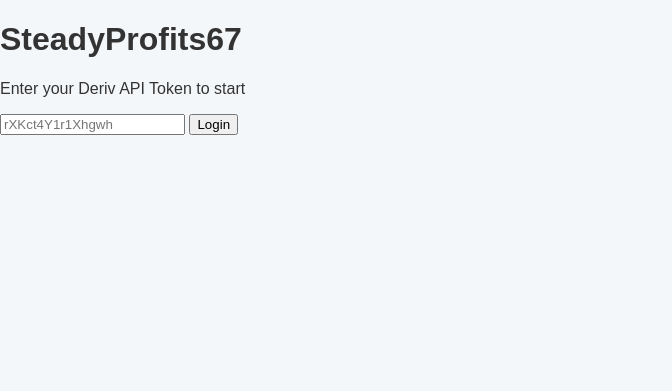
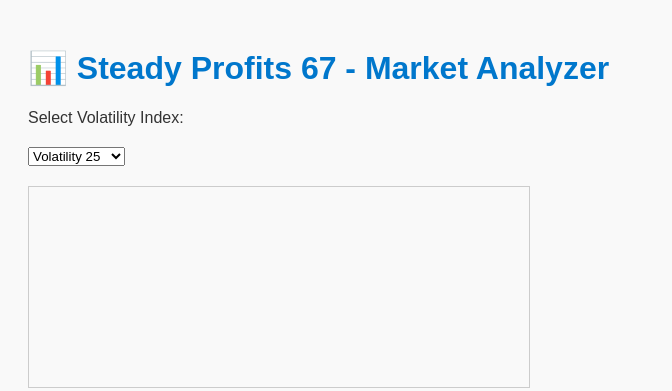
Before and after one commit to jorammulwa/Steadyprofits67, a plain HTML site: page Index.html in a window 1280 px wide. Shown: the whole page, without its empty margins (0-672 px from the left). Drawn offline with Linux system fonts and the light colour scheme.

Commit message:
Update Index.html

```diff
--- a/Index.html
+++ b/Index.html
@@ -1,29 +1,37 @@
 <!DOCTYPE html>
 <html lang="en">
 <head>
-  <meta charset="UTF-8" />
-  <meta name="viewport" content="width=device-width, initial-scale=1.0"/>
-  <title>SteadyProfits67 - Login</title>
-  <link rel="stylesheet" href="style.css" />
+  <meta charset="UTF-8">
+  <title>Steady Profits 67</title>
+  <style>
+    body { font-family: Arial, sans-serif; background: #f9f9f9; color: #333; padding: 20px; }
+    h1 { color: #0077cc; }
+    select, canvas { margin-top: 20px; display: block; }
+    canvas { border: 1px solid #ccc; }
+  </style>
 </head>
 <body>
-  <div class="login-container">
-    <h1>SteadyProfits67</h1>
-    <p>Enter your Deriv API Token to start</p>
-    <input type="password" id="apiToken" placeholder="rXKct4Y1r1Xhgwh" />
-    <button onclick="login()">Login</button>
-  </div>
 
+  <h1>📊 Steady Profits 67 - Market Analyzer</h1>
+
+  <label for="symbol">Select Volatility Index:</label>
+  <select id="symbol" onchange="changeSymbol()">
+    <option value="R_10">Volatility 10</option>
+    <option value="R_25" selected>Volatility 25</option>
+    <option value="R_50">Volatility 50</option>
+    <option value="R_75">Volatility 75</option>
+    <option value="R_100">Volatility 100</option>
+  </select>
+
+  <canvas id="market-strength-chart" width="500" height="200"></canvas>
+
+  <script src="script.js"></script>
   <script>
-    function login() {
-      const token = document.getElementById('apiToken').value;
-      if (!token) {
-        alert("Please enter your API token.");
-        return;
-      }
-      // Save token to local storage and go to dashboard
-      localStorage.setItem('derivToken', token);
-      window.location.href = "dashboard.html";
+    function changeSymbol() {
+      const selected = document.getElementById('symbol').value;
+      currentSymbol = selected;
+      ws.close(); // Reconnect with new symbol
+      setTimeout(connect, 500);
     }
   </script>
 </body>
```
